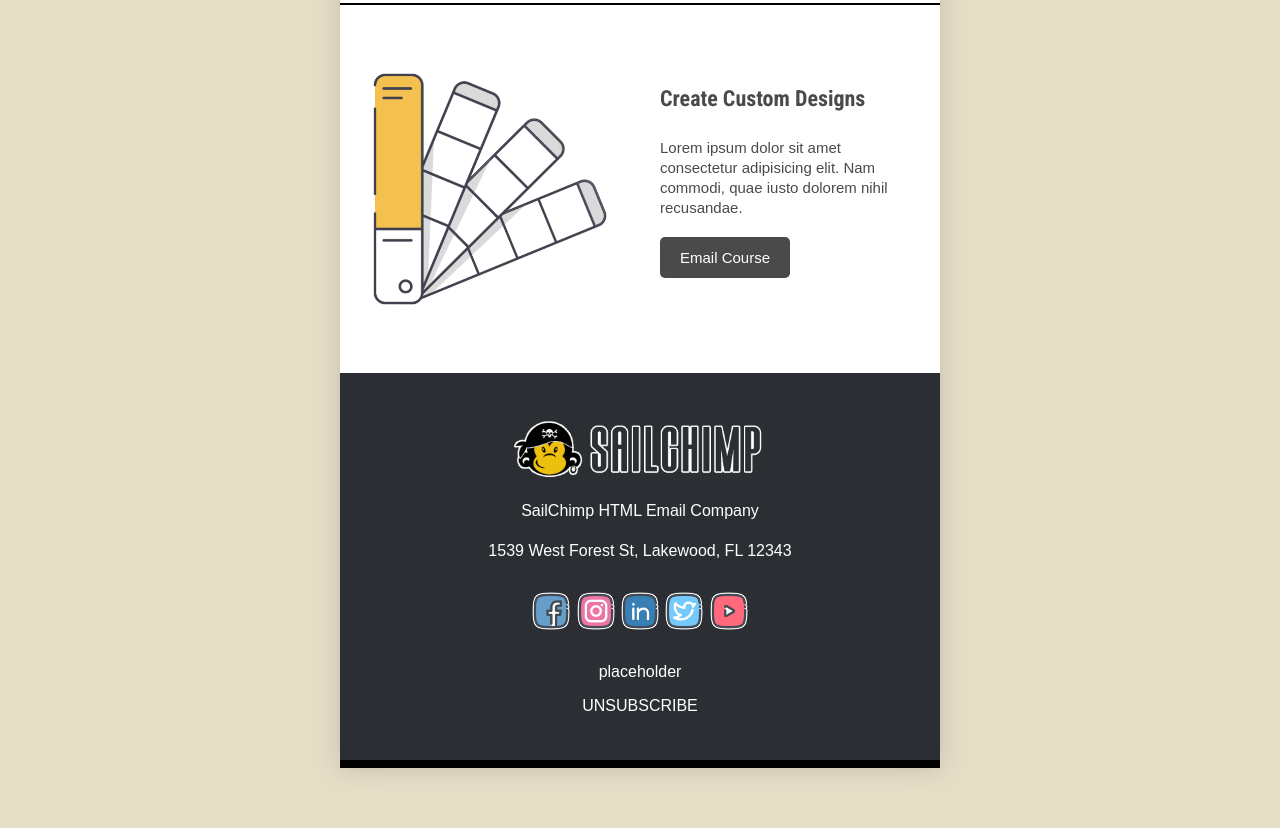
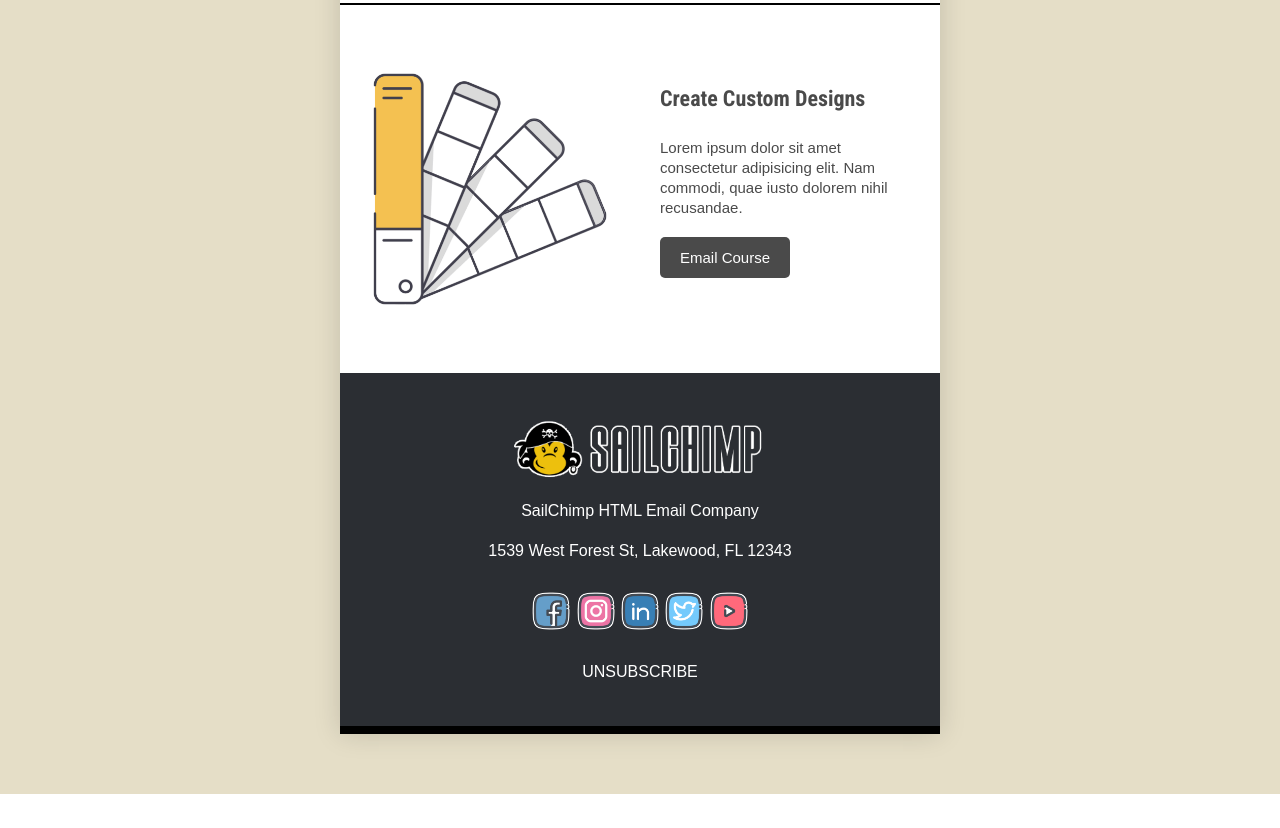
Before and after one commit to Anthonybhdev/SailChimp, a plain HTML site: page index.html in a window 1280 px wide. Shown: the part 1479-2307 px from the top of the page. After the commit the page ends 2273 px from the top, so only its background shows below. Drawn offline with Linux system fonts and the light colour scheme.

Commit message:
Update index.html

```diff
--- a/index.html
+++ b/index.html
@@ -295,7 +295,7 @@ padding: 35px 0 20px;
 								<a href="#"><img src="img\twitter.png" alt="" class="social-media"  style="width: 40px;"></a>
 								<a href="#"><img src="img\youtube.png" alt="" class="social-media"  style="width: 40px;"></a>
 
-								<p>placeholder</p>
+								<p></p>
 
 			<a href="#" style="text-decoration: none; color: #ffffff;">UNSUBSCRIBE</a>
 			<tr>
```
